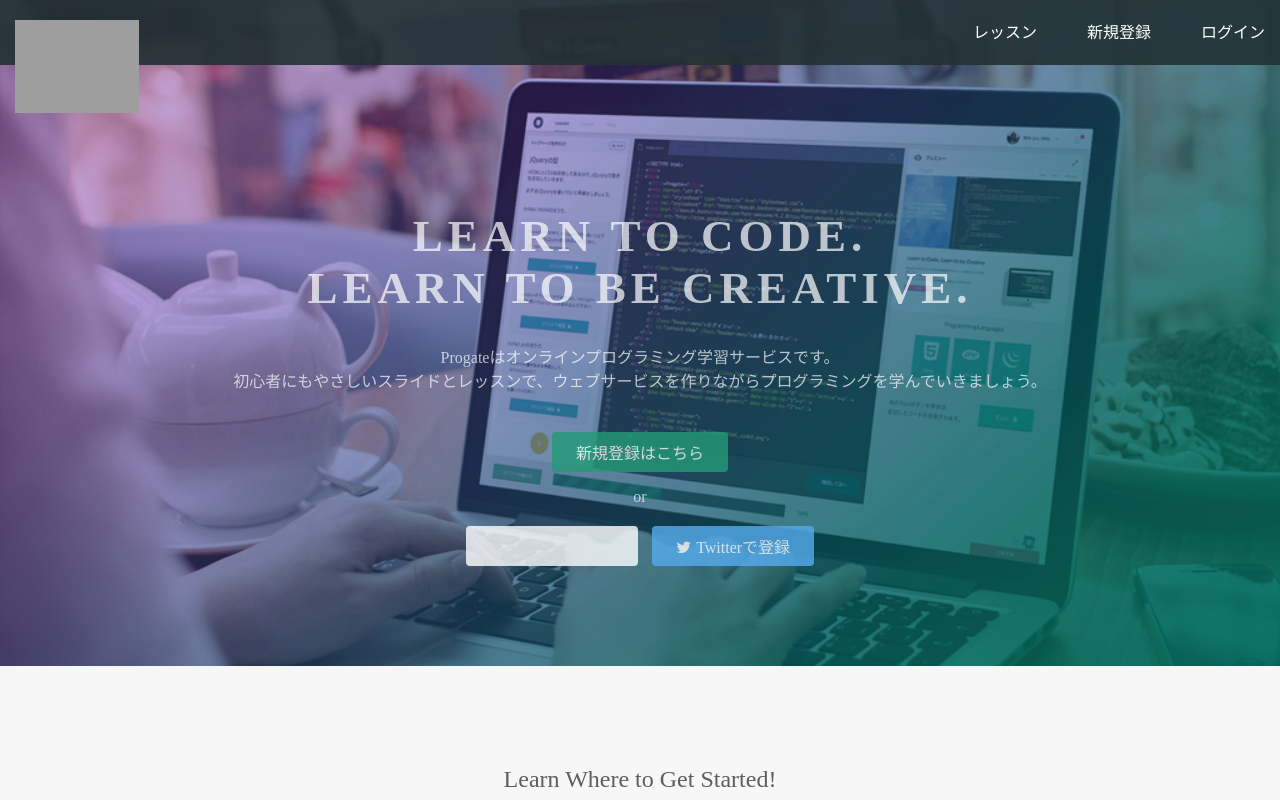
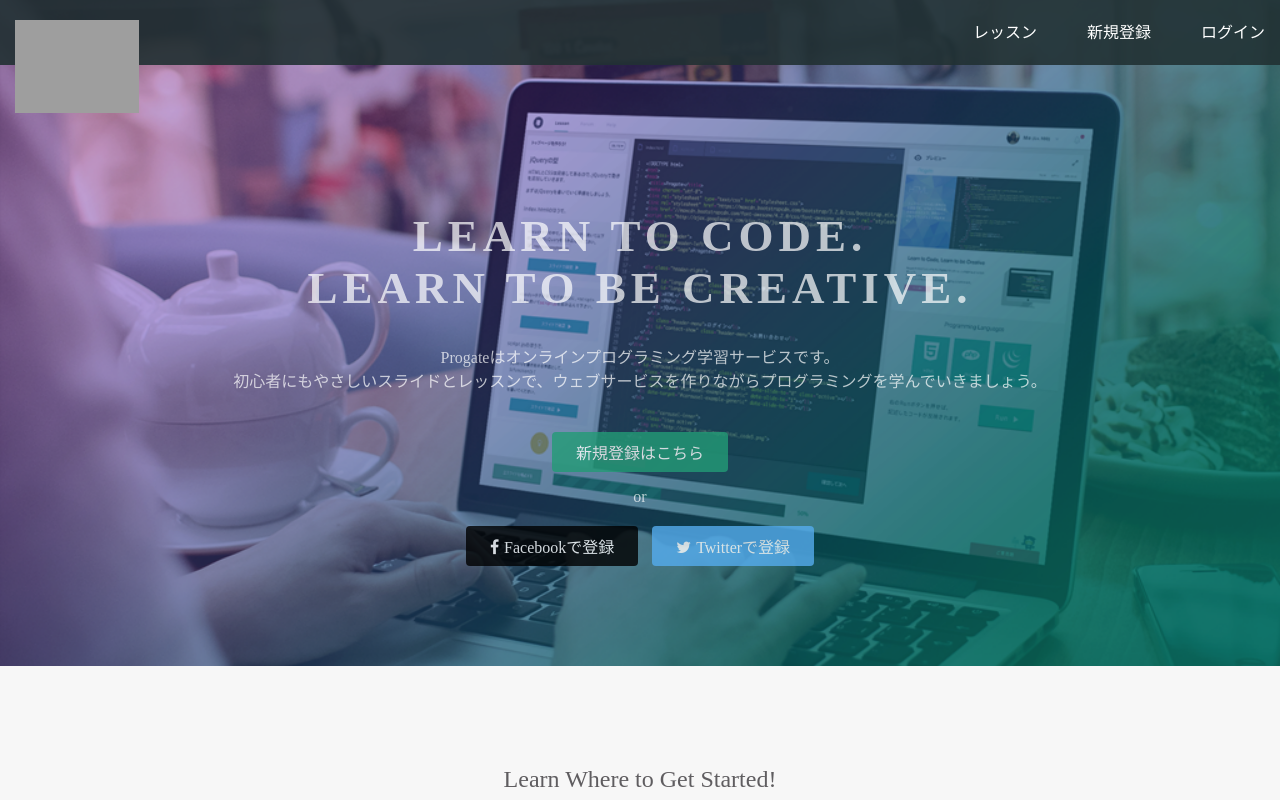
Before and after one commit to hdksj/sample, a plain HTML site: page index.html in a window 1280 px wide. Shown: the top 800 px of the page. Drawn offline with Linux system fonts and the light colour scheme; grey boxes are pictures that could not be loaded.

Commit message:
Update stylesheet.css

```diff
--- a/stylesheet.css
+++ b/stylesheet.css
@@ -50,7 +50,7 @@ a {
 }
 
 .facebook {
-  background-color: #fff;
+  background-color: black;
   margin-right: 10px;
 }
 
```
